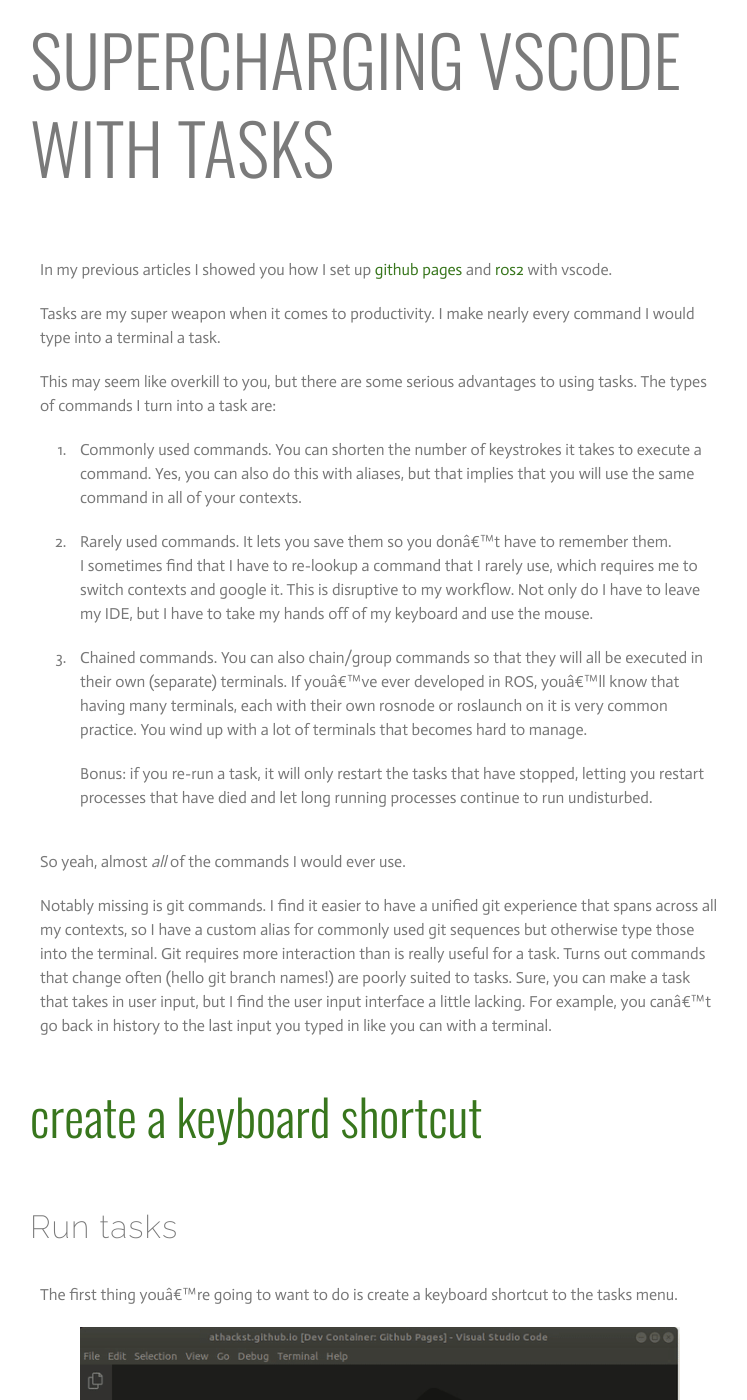
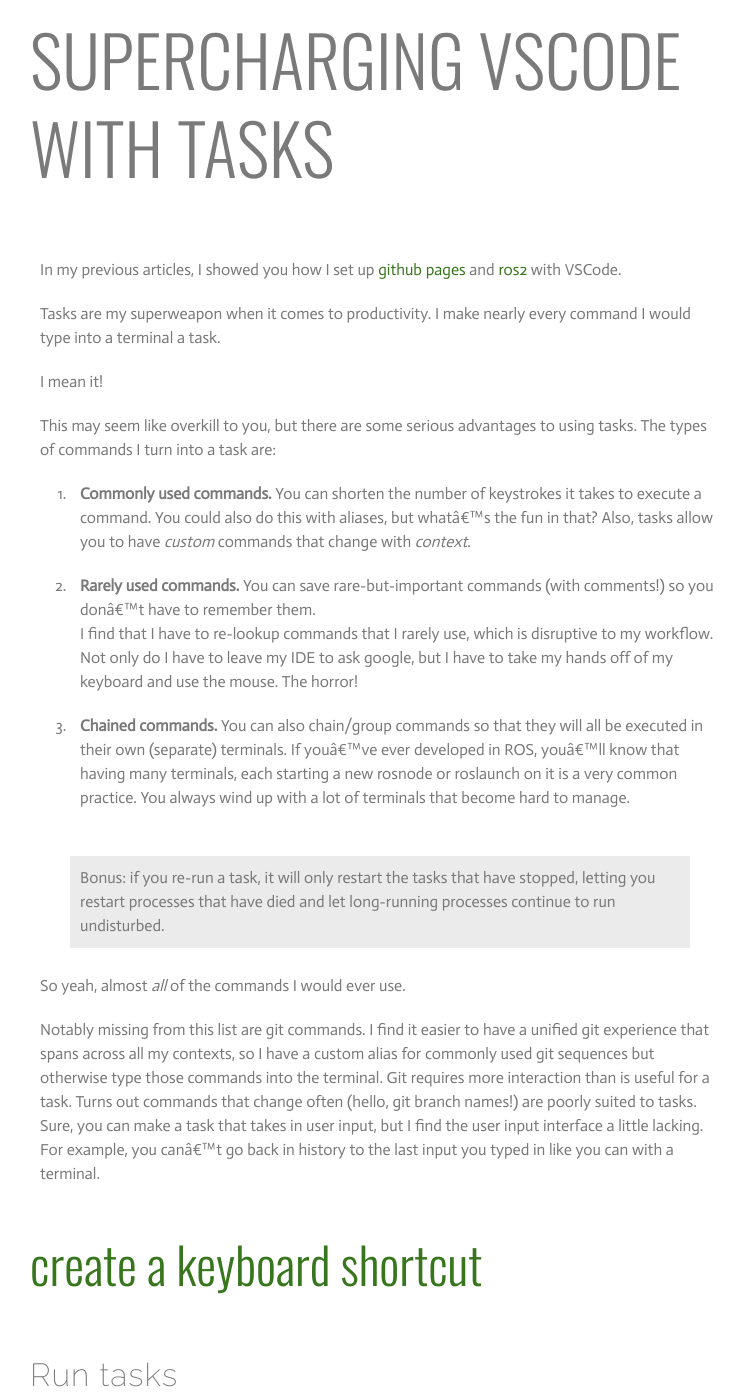
Before and after one commit to doytsujin/athackst.github.io, a Jekyll site: the page built from _articles/vscode_tasks.md, in a window 1280 px wide and 1400 px high, scrolled down 363 px. Shown: the whole window, without its empty margins (260-1007 px from the left). Built offline with Jekyll 4.4.1, drawn with Linux system fonts in a browser that asks for light colours; some of the changed text lies outside the part shown.

Commit message:
grammar :smile:

```diff
--- a/_articles/vscode_tasks.md
+++ b/_articles/vscode_tasks.md
@@ -5,32 +5,34 @@
 tags: [vscode]
 ---
 
-In my previous articles I showed you how I set up [github pages](/articles/vscode_docker_github_pages.html) and [ros2](/articles/vscode_docker_ros2.html) with vscode.
+In my previous articles, I showed you how I set up [github pages](/articles/vscode_docker_github_pages.html) and [ros2](/articles/vscode_docker_ros2.html) with VSCode.
 
-Tasks are my super weapon when it comes to productivity.  I make nearly every command I would type into a terminal a task.
+Tasks are my superweapon when it comes to productivity.  I make nearly every command I would type into a terminal a task.
+
+I mean it!
 
 This may seem like overkill to you, but there are some serious advantages to using tasks.  The types of commands I turn into a task are:
 
-1. Commonly used commands. You can shorten the number of keystrokes it takes to execute a command.
-    Yes, you can also do this with aliases, but that implies that you will use the same command in all of your contexts.
+1. **Commonly used commands.** You can shorten the number of keystrokes it takes to execute a command.
+    You could also do this with aliases, but what's the fun in that?  Also, tasks allow you to have _custom_ commands that change with _context_.
 
-2. Rarely used commands. It lets you save them so you don't have to remember them.
-   I sometimes find that I have to re-lookup a command that I rarely use, which requires me to switch contexts and google it.  This is disruptive to my workflow.  Not only do I have to leave my IDE, but I have to take my hands off of my keyboard and use the mouse.
+2. **Rarely used commands.** You can save rare-but-important commands (with comments!) so you don't have to remember them.
+   I find that I have to re-lookup commands that I rarely use, which is disruptive to my workflow.  Not only do I have to leave my IDE to ask google, but I have to take my hands off of my keyboard and use the mouse. The horror!
 
-3. Chained commands.  You can also chain/group commands so that they will all be executed in their own (separate) terminals.
-   If you've ever developed in ROS, you'll know that having many terminals, each with their own rosnode or roslaunch on it is very common practice.  You wind up with a lot of terminals that becomes hard to manage.
+3. **Chained commands.**  You can also chain/group commands so that they will all be executed in their own (separate) terminals.
+   If you've ever developed in ROS, you'll know that having many terminals, each starting a new rosnode or roslaunch on it is a very common practice.  You always wind up with a lot of terminals that become hard to manage.
 
-   Bonus: if you re-run a task, it will only restart the tasks that have stopped, letting you restart processes that have died and let long running processes continue to run undisturbed.
+>   Bonus: if you re-run a task, it will only restart the tasks that have stopped, letting you restart processes that have died and let long-running processes continue to run undisturbed.
 
 So yeah, almost _all_ of the commands I would ever use.
 
-Notably missing is git commands.  I find it easier to have a unified git experience that spans across all my contexts, so I have a custom alias for commonly used git sequences but otherwise type those into the terminal.  Git requires more interaction than is really useful for a task.  Turns out commands that change often (hello git branch names!) are poorly suited to tasks.  Sure, you can make a task that takes in user input, but I find the user input interface a little lacking.  For example, you can't go back in history to the last input you typed in like you can with a terminal.
+Notably missing from this list are git commands.  I find it easier to have a unified git experience that spans across all my contexts, so I have a custom alias for commonly used git sequences but otherwise type those commands into the terminal.  Git requires more interaction than is useful for a task.  Turns out commands that change often (hello, git branch names!) are poorly suited to tasks.  Sure, you can make a task that takes in user input, but I find the user input interface a little lacking.  For example, you can't go back in history to the last input you typed in like you can with a terminal.
 
 ## Create a keyboard shortcut
 
 ### Run tasks
 
-The first thing you're going to want to do is create a keyboard shortcut to the tasks menu.
+The first thing you're going to want to do is to create a keyboard shortcut for the tasks menu.
 
 ![vscode keyboard shortcut](/assets/img/vscode_keyboard_shortcuts.gif)
 
@@ -42,10 +44,10 @@
 
 ## Name your tasks with speed in mind
 
-You can make your task names as descriptive as you'd like, but here's a tip:  If you begin the task name with a unique key combination it will be easier to select the task.  As you type in the window, tasks with matching names are shown in the drop down.  If you put a unique key combination as the first couple of characters (just like you would an alias), you can quickly select the task you want.  This makes it so your task names can be as descriptive as you need them to be (handy for those rarely used tasks!) yet still enables quick selection of a commonly used tasks.
+You can make your task names as descriptive as you'd like, but here's a tip:  If you begin the task name with a unique key combination it will be easier to select the task.  As you type in the window, tasks with matching names are shown in the dropdown.  If you put a unique key combination as the first couple of characters (just like you would an alias), you can quickly select the task you want.  This makes it so your task names can be as descriptive as you need them to be (handy for those rarely used tasks!) yet still enables quick selection of commonly used tasks.
 
 ![vscode run task](/assets/img/vscode_run_task.gif)
 
-I prefix my tasks with a short letter combination so that I can easily type it into search bar.
+I prefix my tasks with a short letter combination so that I can easily type them into the search bar.
 
-Also you can easily get to the last run command, since it is always the first task in the drop down.  Just scroll down!
+You can also easily find the last run command since it is always the first task in the dropdown.  Just scroll down!
```
Also changed, not shown: _articles/docker_development.md (+13 -13 lines), _articles/local_docker_registry.md (+2 -2 lines), _articles/vscode_docker_github_pages.md (+21 -32 lines), _articles/vscode_docker_ros2.md (+13 -13 lines).
